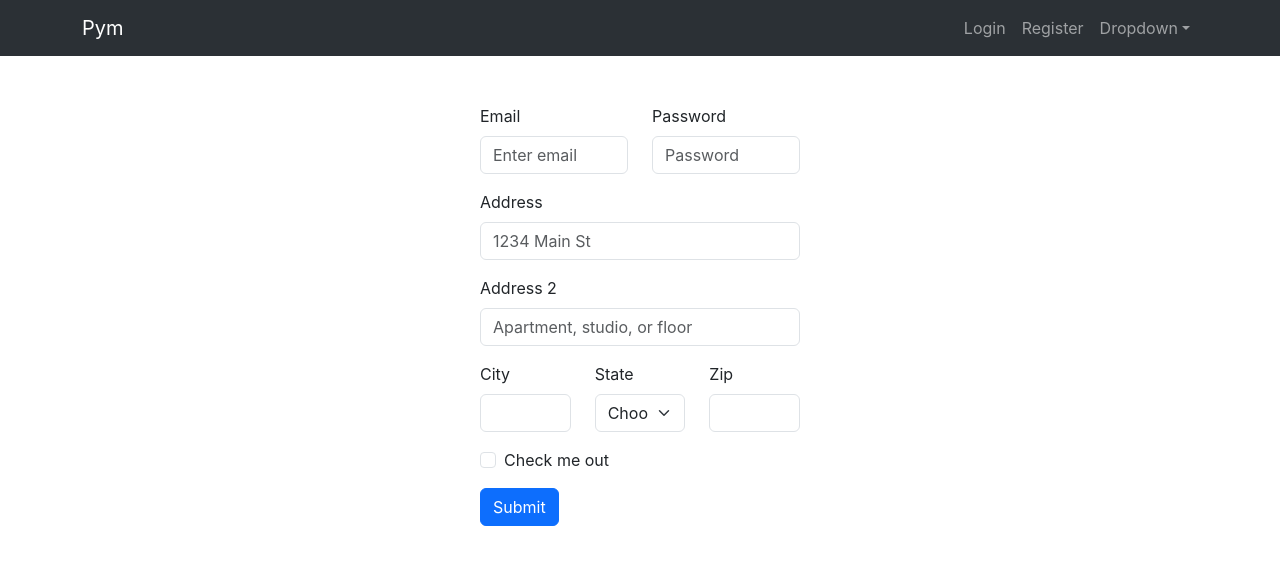
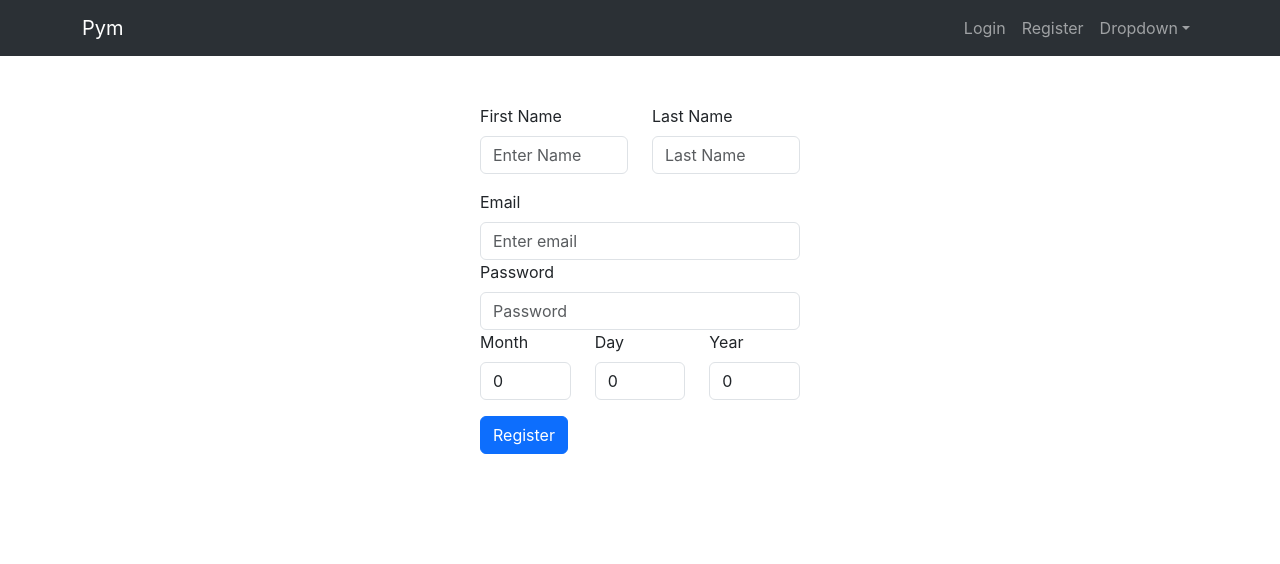
Before and after one commit to markesapucai/landing-page, a React (Vite) app in the folder client/: page /register in a window 1280 px wide. Shown: the top 564 px of the page. Built offline with nearby package versions, Linux system fonts and the light colour scheme; no server answers.

Commit message:
form to db - register

```diff
--- a/client/src/App.tsx
+++ b/client/src/App.tsx
@@ -1,4 +1,4 @@
-import { useEffect } from 'react';
+//import { useEffect } from 'react';
 import { BrowserRouter } from 'react-router-dom'
 import Routees from './routes';
 
@@ -8,22 +8,29 @@ const server: AxiosInstance = axios.create({
   baseURL: 'http://localhost:5000'
 })
 
+export function RegisterUser(formData: {
+  formGridName: string;
+  formGridLastName: string;
+  formGridEmail: string;
+  formGridPassword: string;
+  formGridMonth: number;
+  formGridDay: number;
+  formGridYear: number;
+}) {
+  server.post('/test', {
+    name: formData.formGridName,
+    lastName: formData.formGridLastName,
+    email: formData.formGridEmail,
+    password: formData.formGridPassword,
+    month: formData.formGridMonth,
+    day: formData.formGridDay,
+    year: formData.formGridYear,
+  })
+    .then(response => console.log(response.data))
+    .catch(error => console.error(error + 'oi'));
+}
+
 function App() {
-
-  useEffect(() => {
-    server.post('/test', {
-      name: 'teste Integração',
-      email: 'puffts@maisumaveeeeez.com',
-      password: '1234eeee56',
-      phone: {
-        number: '+555 635 6 498 12',
-        verified: true
-      }
-    })
-      .then(response => console.log(response.data))
-      .catch(error => console.error(error + 'oi'));
-  }, []);
-
   return (
     <BrowserRouter>
       <Routees />
@@ -32,29 +39,3 @@ function App() {
 }
 
 export default App
-
-/*
-export function RegisterUser() {
-  server.post('/register', {
-    nome: 'Paulo',
-    idade: '25'
-  })
-  .then(response => console.log(response.data))
-  .catch(error => console.error(error))
-}
-*/
-
-/*
-  server.post('/register', {
-    name: 'teste Integração',
-    email: 'puts@maisumavez.com',
-    emailVerified: true,
-    password: '123456',
-    phone: {
-      number: '+555 635 498 12',
-      verified: true
-    }
-  })
-  .then(response => console.log(response))
-  .catch(error => console.error(error));
-  */
--- a/client/src/pages/Register.tsx
+++ b/client/src/pages/Register.tsx
@@ -1,3 +1,64 @@
+/*
+import { Button, Col, Form, Row } from 'react-bootstrap';
+import 'bootstrap/dist/css/bootstrap.min.css';
+
+import NavBar from "../components/NavBar/navBar";
+
+// functions
+import { RegisterUser } from '../App';
+
+export default function Register() {
+  return (
+    <>
+      <NavBar />
+      <Form className='col-md-3 mx-auto my-5'>
+        <Row className="mb-3">
+          <Form.Group as={Col} controlId="formGridEmail">
+            <Form.Label>First Name</Form.Label>
+            <Form.Control type="text" placeholder="Enter Name" />
+          </Form.Group>
+
+          <Form.Group as={Col} controlId="formGridPassword">
+            <Form.Label>Last Name</Form.Label>
+            <Form.Control type="text" placeholder="Last Name" />
+          </Form.Group>
+        </Row>
+
+        <Form.Group controlId="formGridEmail">
+          <Form.Label>Email</Form.Label>
+          <Form.Control type="email" placeholder="Enter email" />
+        </Form.Group>
+
+        <Form.Group controlId="formGridPassword">
+          <Form.Label>Password</Form.Label>
+          <Form.Control type="password" placeholder="Password" />
+        </Form.Group>
+
+        <Row className="mb-3">
+          <Form.Group as={Col} controlId="formGridCity">
+            <Form.Label>Month</Form.Label>
+            <Form.Control type="number"/>
+          </Form.Group>
+
+          <Form.Group as={Col} controlId="formGridState">
+            <Form.Label>Day</Form.Label>
+            <Form.Control type="number"/>
+          </Form.Group>
+
+          <Form.Group as={Col} controlId="formGridZip">
+            <Form.Label>Year</Form.Label>
+            <Form.Control  type="number"/>
+          </Form.Group>
+        </Row>
+
+        <Button variant="primary" type="submit" onClick={RegisterUser}>
+          Register
+        </Button>
+      </Form>
+    </>
+  )
+}*/
+import React from 'react';
 import { Button, Col, Form, Row } from 'react-bootstrap';
 import 'bootstrap/dist/css/bootstrap.min.css';
 
@@ -6,61 +67,99 @@ import NavBar from "../components/NavBar/navBar";
 // functions
 //import { RegisterUser } from '../App';
 
-export default function Register() {
+interface RegisterProps {
+  FormData: {
+    formGridName: string;
+    formGridLastName: string;
+    formGridEmail: string;
+    formGridPassword: string;
+    formGridMonth: number;
+    formGridDay: number;
+    formGridYear: number;
+  }
+  onChange: (FormGrid: keyof RegisterProps['FormData'], value: string | null) => void;
+  onSubmit: () => void;
+}
+
+
+const Register: React.FC<RegisterProps> = ({ FormData, onChange, onSubmit }) => {
   return (
     <>
       <NavBar />
       <Form className='col-md-3 mx-auto my-5'>
         <Row className="mb-3">
-        <Form.Group as={Col} controlId="formGridEmail">
-          <Form.Label>Email</Form.Label>
-          <Form.Control type="email" placeholder="Enter email" />
+          <Form.Group as={Col} controlId="formGridName">
+            <Form.Label>First Name</Form.Label>
+            <Form.Control
+              type="text"
+              value={FormData.formGridName}
+              onChange={e => onChange('formGridName', e.target.value)}
+              placeholder="Enter Name" />
           </Form.Group>
 
-        <Form.Group as={Col} controlId="formGridPassword">
-          <Form.Label>Password</Form.Label>
-          <Form.Control type="password" placeholder="Password" />
+          <Form.Group as={Col} controlId="formGridLastName">
+            <Form.Label>Last Name</Form.Label>
+            <Form.Control
+              type="text"
+              value={FormData.formGridLastName}
+              onChange={e => onChange('formGridLastName', e.target.value)}
+              placeholder="Last Name" />
           </Form.Group>
         </Row>
 
-      <Form.Group className="mb-3" controlId="formGridAddress1">
-        <Form.Label>Address</Form.Label>
-        <Form.Control placeholder="1234 Main St" />
+        <Form.Group controlId="formGridEmail">
+          <Form.Label>Email</Form.Label>
+          <Form.Control
+            type="email"
+            value={FormData.formGridEmail}
+            onChange={(e) => onChange('formGridEmail', e.target.value)}
+            placeholder="Enter email" />
         </Form.Group>
 
-      <Form.Group className="mb-3" controlId="formGridAddress2">
-        <Form.Label>Address 2</Form.Label>
-        <Form.Control placeholder="Apartment, studio, or floor" />
+        <Form.Group controlId="formGridPassword">
+          <Form.Label>Password</Form.Label>
+          <Form.Control
+            type="password"
+            value={FormData.formGridPassword}
+            onChange={(e) => onChange('formGridPassword', e.target.value)}
+            placeholder="Password" />
         </Form.Group>
 
         <Row className="mb-3">
-        <Form.Group as={Col} controlId="formGridCity">
-          <Form.Label>City</Form.Label>
-          <Form.Control />
+          <Form.Group as={Col} controlId="formGridMonth">
+            <Form.Label>Month</Form.Label>
+            <Form.Control
+              type="number"
+              value={FormData.formGridMonth}
+              onChange={(e) => onChange('formGridMonth', e.target.value)}
+            />
           </Form.Group>
 
-        <Form.Group as={Col} controlId="formGridState">
-          <Form.Label>State</Form.Label>
-          <Form.Select defaultValue="Choose...">
-            <option>Choose...</option>
-            <option>...</option>
-          </Form.Select>
+          <Form.Group as={Col} controlId="formGridDay">
+            <Form.Label>Day</Form.Label>
+            <Form.Control
+              type="number"
+              value={FormData.formGridDay}
+              onChange={(e) => onChange('formGridDay', e.target.value)}
+            />
           </Form.Group>
 
-        <Form.Group as={Col} controlId="formGridZip">
-          <Form.Label>Zip</Form.Label>
-          <Form.Control />
+          <Form.Group as={Col} controlId="formGridYear">
+            <Form.Label>Year</Form.Label>
+            <Form.Control
+              type="number"
+              value={FormData.formGridYear}
+              onChange={(e) => onChange('formGridYear', e.target.value)}
+            />
           </Form.Group>
         </Row>
 
-      <Form.Group className="mb-3" id="formGridCheckbox">
-        <Form.Check type="checkbox" label="Check me out" />
-      </Form.Group>
-
-      <Button variant="primary" type="submit" >
-        Submit
+        <Button variant="primary" type="submit" onClick={onSubmit/*RegisterUser*/}>
+          Register
         </Button>
       </Form>
     </>
   )
 }
+
+export default Register;
--- a/client/src/routes/index.tsx
+++ b/client/src/routes/index.tsx
@@ -3,7 +3,7 @@ import { Route, Routes } from "react-router-dom";
 import Home from "../pages/Home";
 import Login from "../pages/Login";
 import Page404 from "../pages/Page404";
-import Register from "../pages/Register";
+import Register from "../services/RegisterValidation";
 
 export default function Routees() {
   return (
--- /dev/null
+++ b/client/src/services/RegisterValidation.tsx
@@ -0,0 +1,48 @@
+//Pegar dados da pagína register
+//Converter e valida-los
+//ativar a envio para o banco de dados
+import React, { useState } from "react";
+import Register from "../pages/Register";
+import { RegisterUser } from "../App";
+
+interface RegisterValidationState {
+  formGridName: string;
+  formGridLastName: string;
+  formGridEmail: string;
+  formGridPassword: string;
+  formGridMonth: number;
+  formGridDay: number;
+  formGridYear: number;
+}
+
+const RegisterValidation: React.FC = () => {
+  const [FormData, setFormData] = useState<RegisterValidationState>({
+    formGridName: '',
+    formGridLastName: '',
+    formGridEmail: '',
+    formGridPassword: '',
+    formGridMonth: 0,
+    formGridDay: 0,
+    formGridYear: 0,
+  })
+
+  const handleChange = (FormGrid: keyof RegisterValidationState, value: string | null) => {
+    setFormData({ ...FormData, [FormGrid]: value })
+  }
+
+  const handleSubmit = () => {
+    console.log('Dados do formulário:', FormData);
+
+    RegisterUser(FormData);
+  }
+
+  return (
+    <Register
+      FormData={FormData}
+      onChange={handleChange}
+      onSubmit={handleSubmit}
+    />
+  )
+};
+
+export default RegisterValidation;
```
Also changed, not shown: 1 other file (tests, documents, lock files or other folders). Lines whose indentation alone changed are shown as unchanged.
